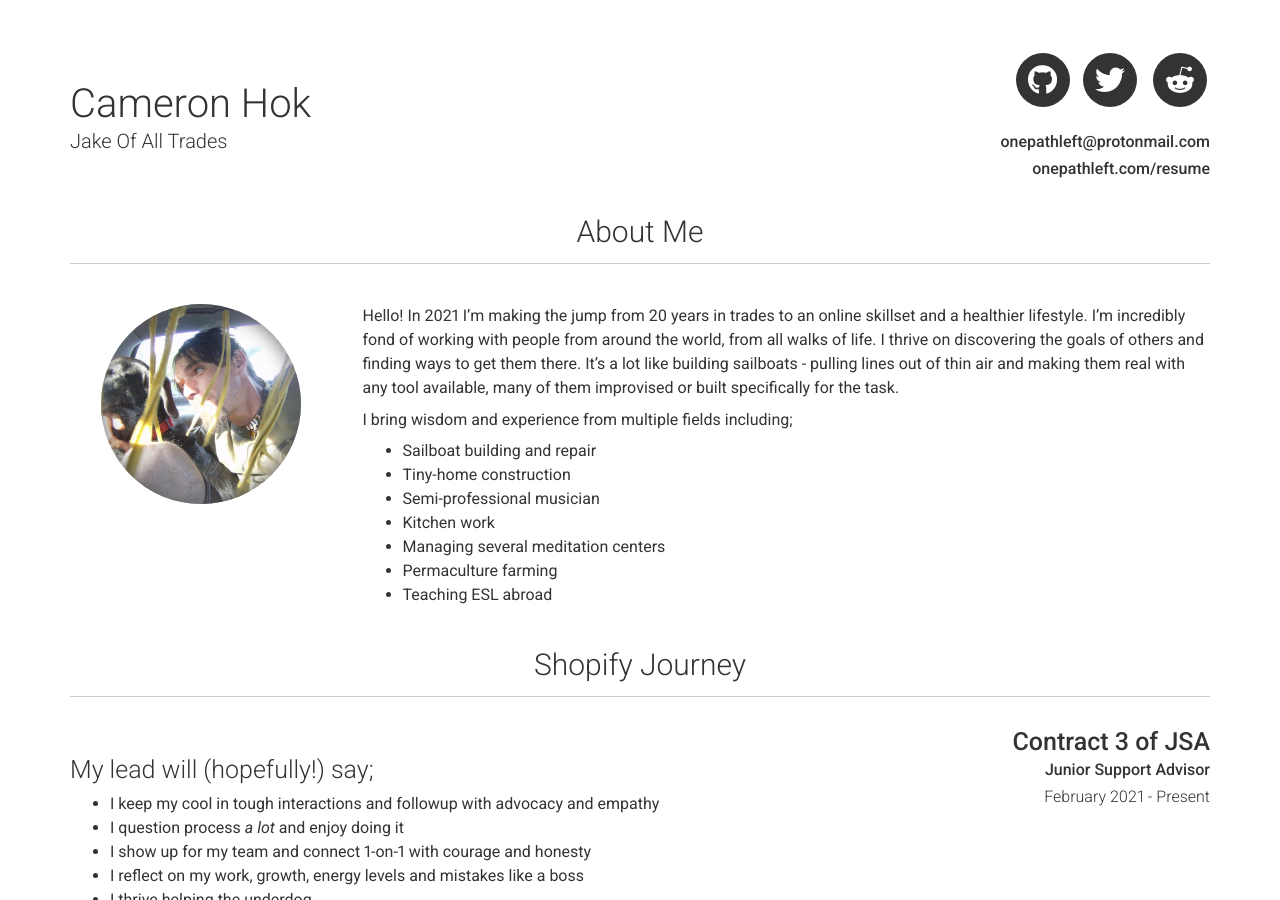
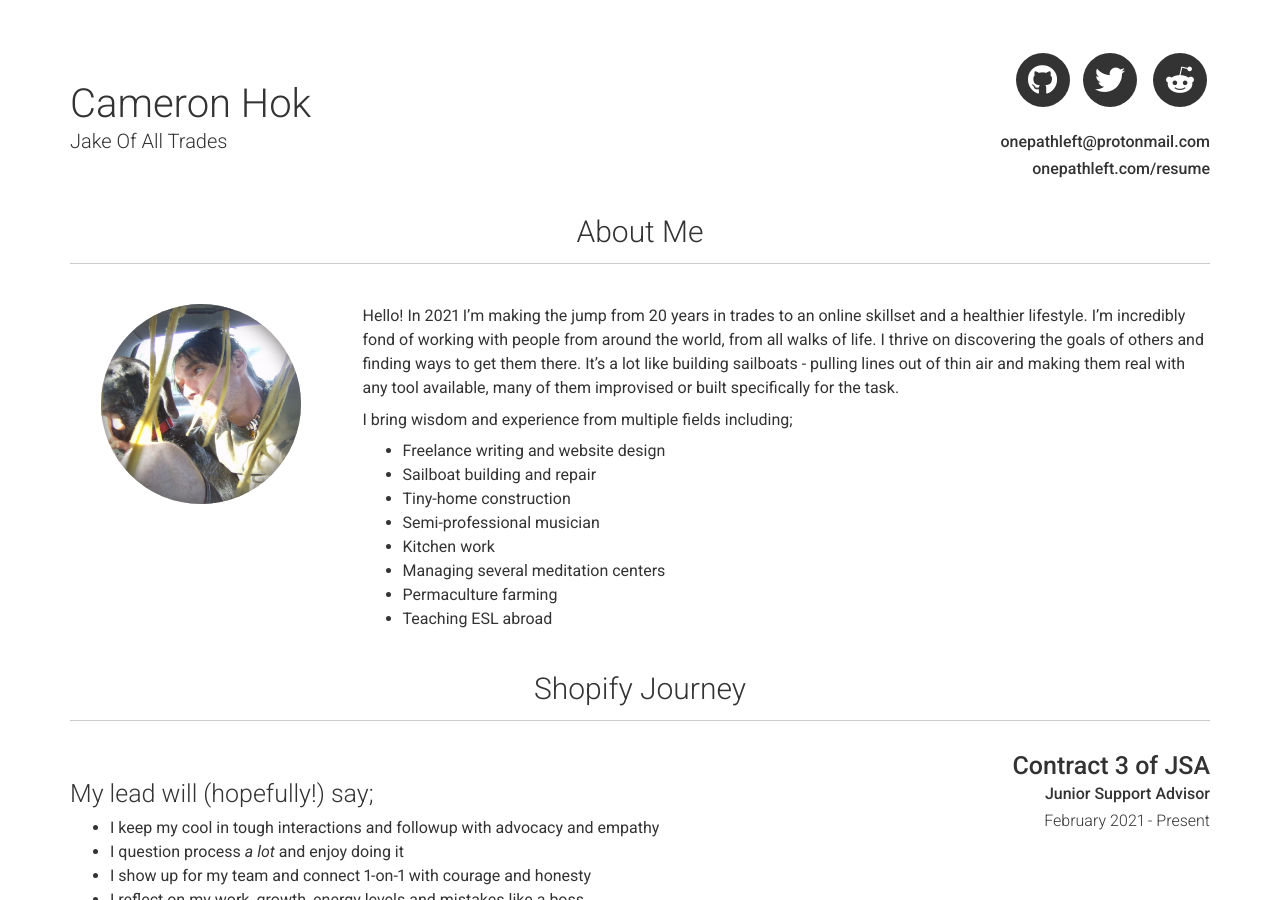
Before and after one commit to gammacray/resume, a Jekyll site: the page built from index.md, in a window 1280 px wide and 900 px high. Built offline with Jekyll 4.4.1, drawn with Linux system fonts in a browser that asks for light colours; nearby versions of some CDN libraries.

Commit message:
Updated _config.yml.

```diff
--- a/_config.yml
+++ b/_config.yml
@@ -56,6 +56,7 @@ about_content: | # this will include new lines to allow paragraphs
   Hello! In 2021 I'm making the jump from 20 years in trades to an online skillset and a healthier lifestyle. I'm incredibly fond of working with people from around the world, from all walks of life. I thrive on discovering the goals of others and finding ways to get them there. It's a lot like building sailboats - pulling lines out of thin air and making them real with any tool available, many of them improvised or built specifically for the task.
 
   I bring wisdom and experience from multiple fields including;
+  * Freelance writing and website design
   * Sailboat building and repair
   * Tiny-home construction
   * Semi-professional musician
```
